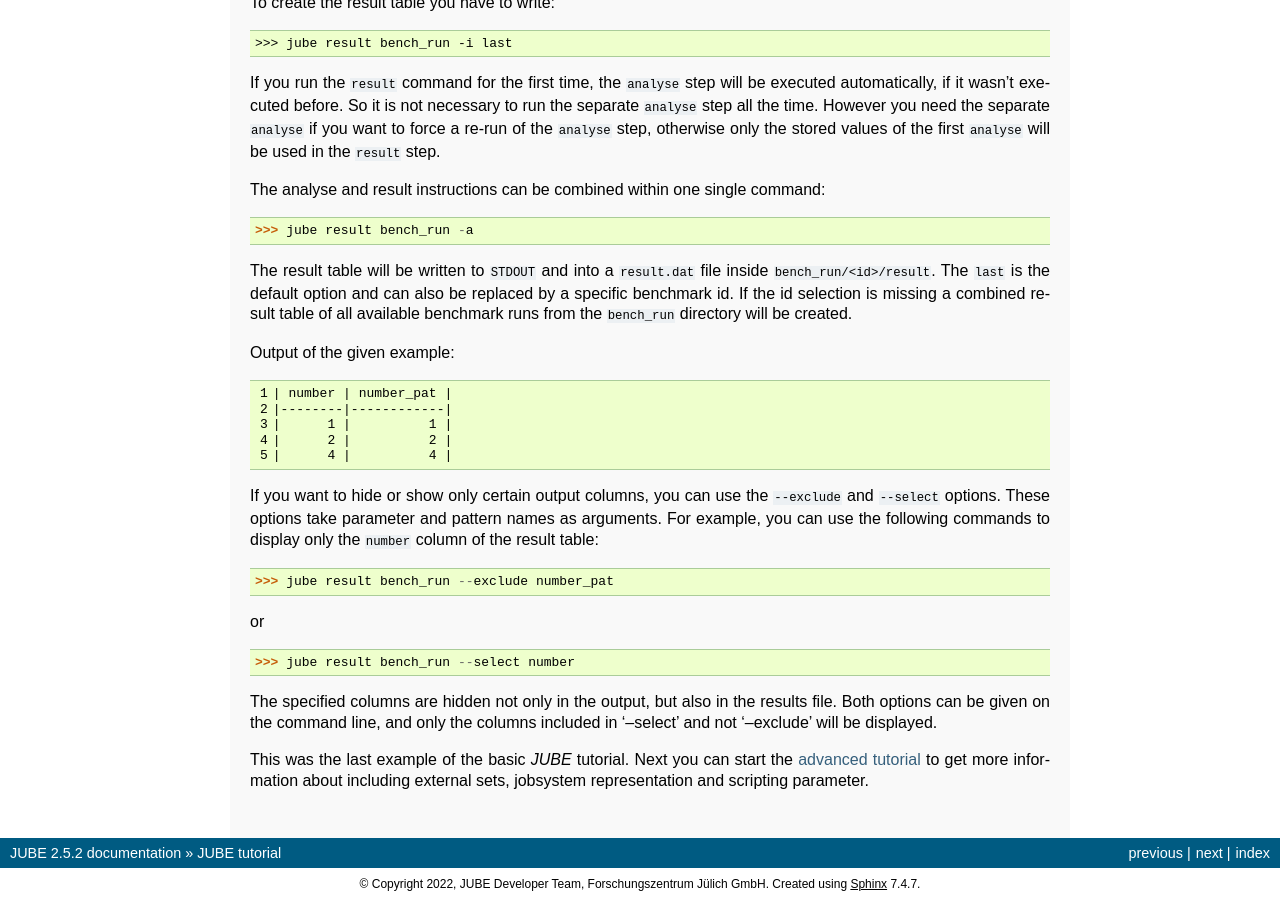
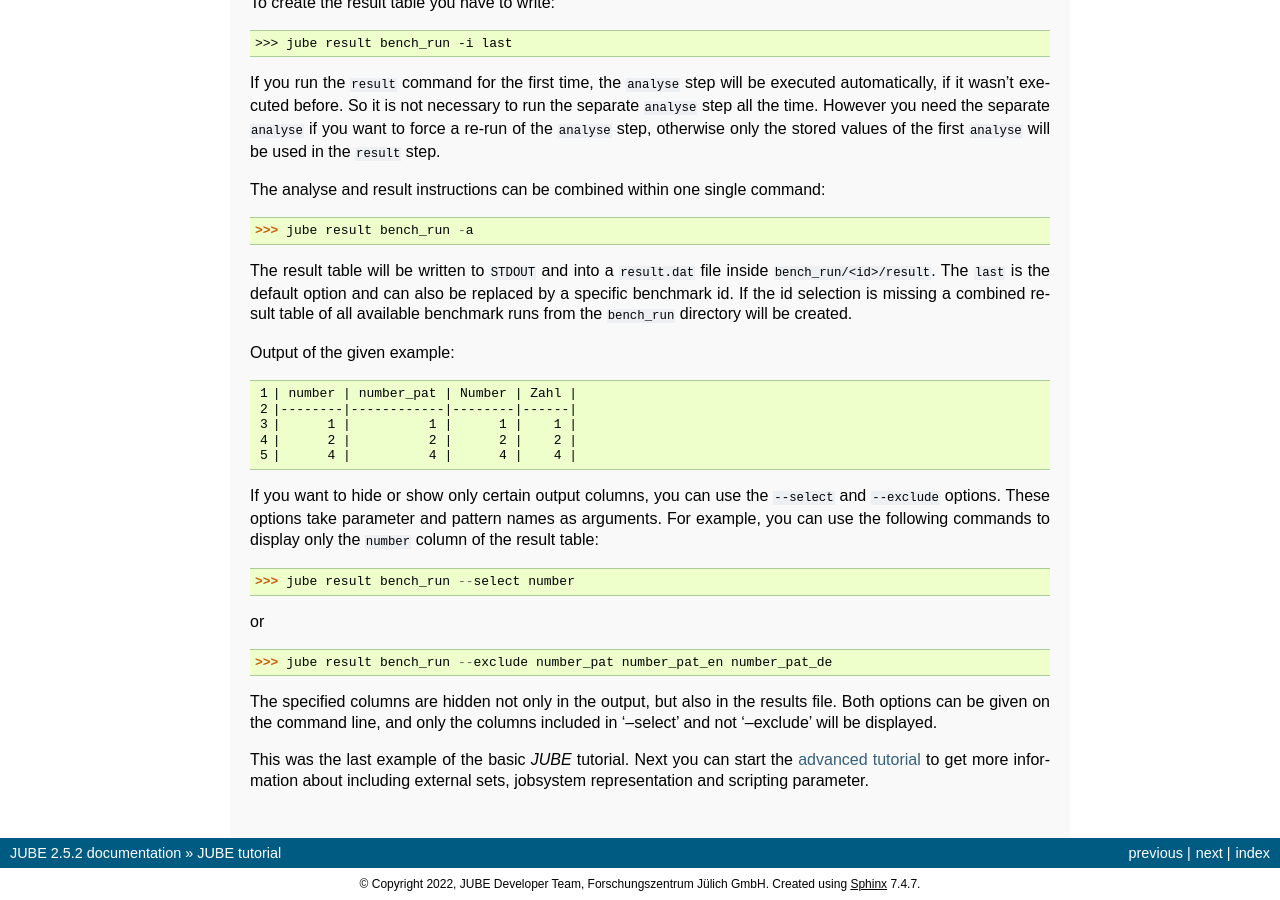
Before and after one commit to FZJ-JSC/JUBE, a Sphinx documentation site: the page built from docs/tutorial.rst, in a window 1280 px wide and 900 px high, scrolled down 9505 px. Built offline with Sphinx 7.4.7, drawn with Linux system fonts in a browser that asks for light colours.

Commit message:
Adaptation of the tutorial to the new result example

```diff
--- a/docs/tutorial.rst
+++ b/docs/tutorial.rst
@@ -519,19 +519,19 @@ Output of the given example:
 
 .. code-block:: none
 
-   | number | number_pat |
-   |--------|------------|
-   |      1 |          1 |
-   |      2 |          2 |
-   |      4 |          4 |
+  | number | number_pat | Number | Zahl |
+  |--------|------------|--------|------|
+  |      1 |          1 |      1 |    1 |
+  |      2 |          2 |      2 |    2 |
+  |      4 |          4 |      4 |    4 |
 
-If you want to hide or show only certain output columns, you can use the ``--exclude`` and ``--select`` options. These options take parameter and pattern names as arguments. For example, you can use the following commands to display only the ``number`` column of the result table:
+If you want to hide or show only certain output columns, you can use the ``--select`` and ``--exclude`` options. These options take parameter and pattern names as arguments. For example, you can use the following commands to display only the ``number`` column of the result table:
 
-   >>> jube result bench_run --exclude number_pat
+   >>> jube result bench_run --select number
 
 or
 
-   >>> jube result bench_run --select number
+   >>> jube result bench_run --exclude number_pat number_pat_en number_pat_de
 
 The specified columns are hidden not only in the output, but also in the results file. Both options can be given on the command line, and only the columns included in '--select' and not '--exclude' will be displayed.
 
```
